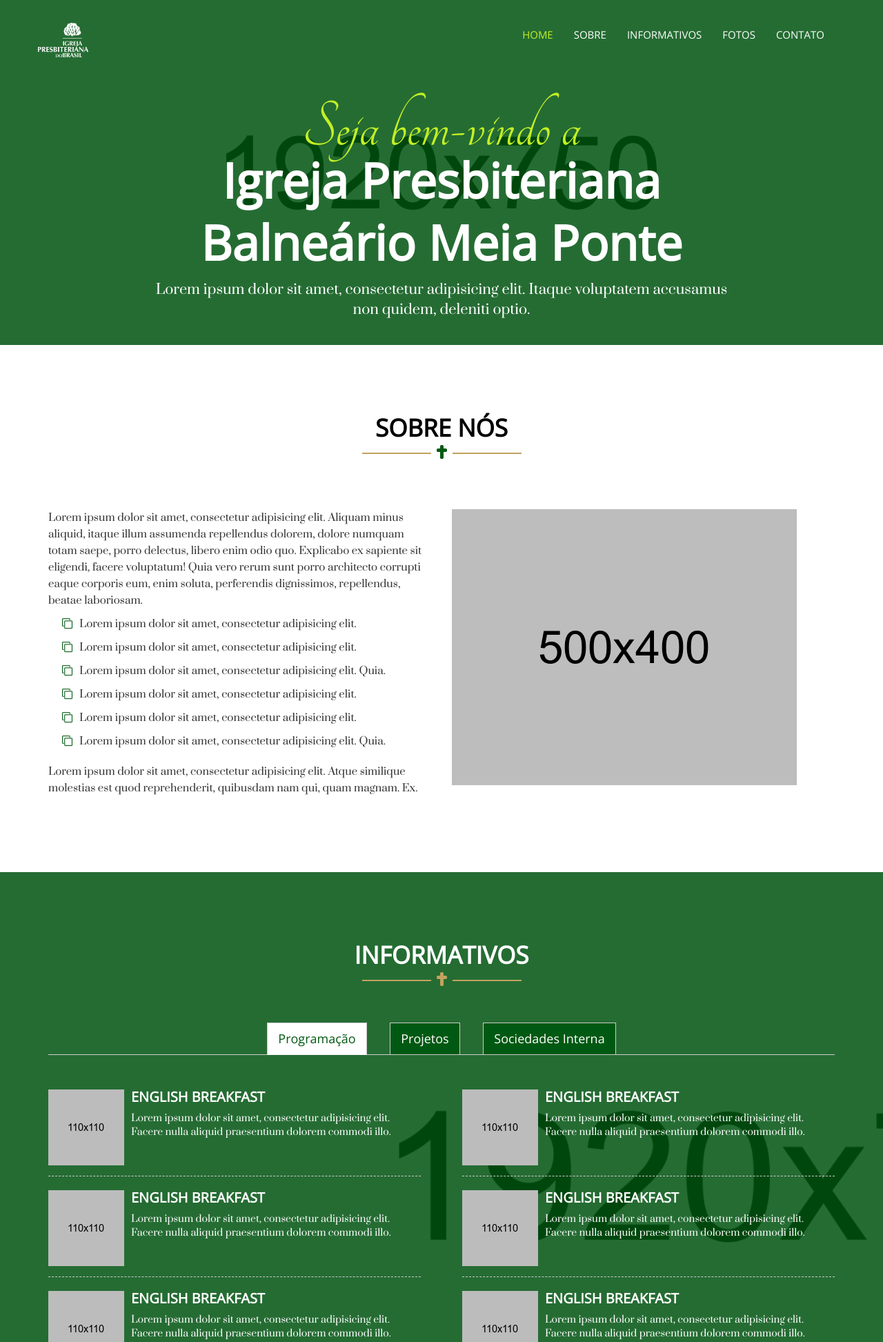
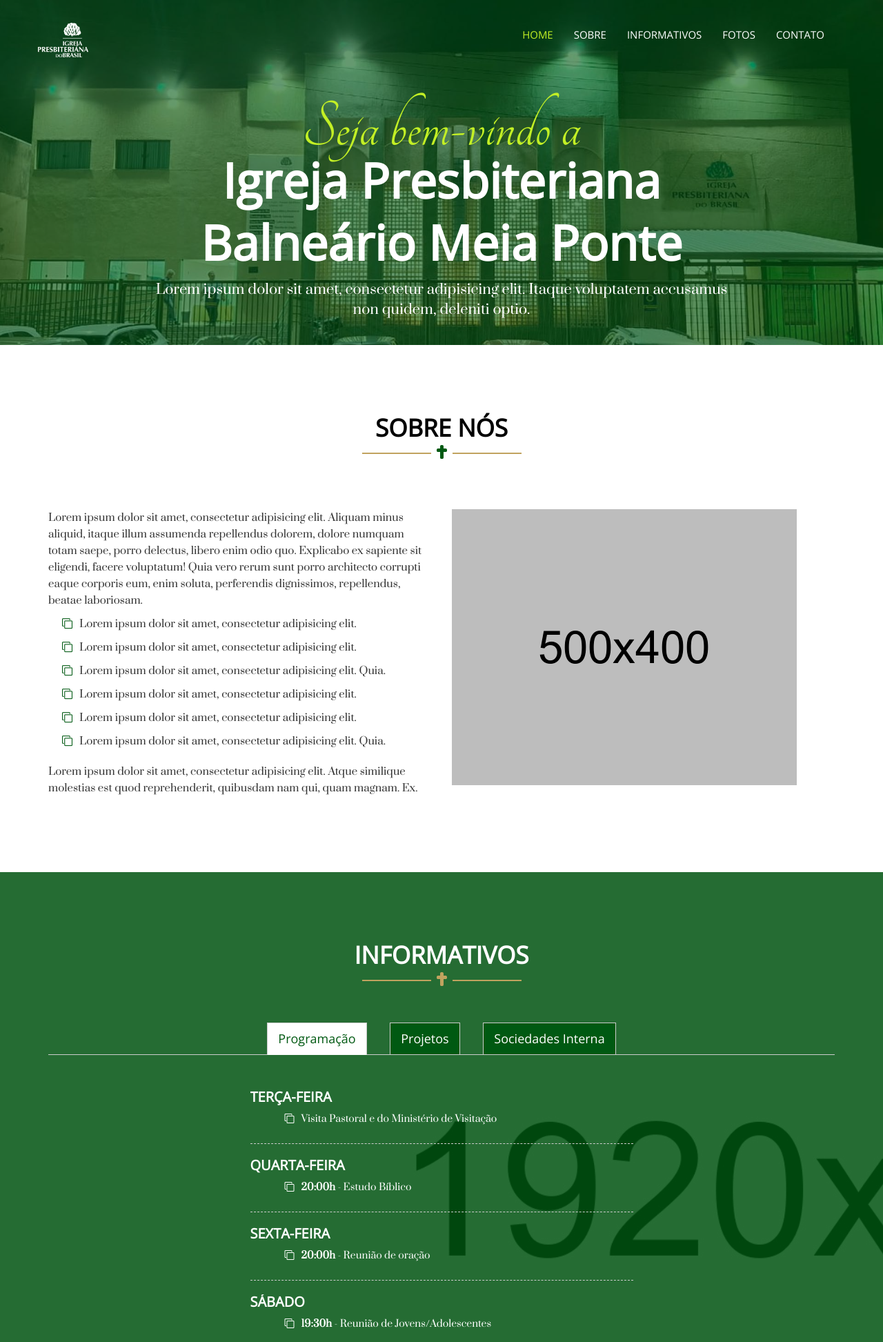
Before and after one commit to AlexandreDamaso/site-igreja-ipbmp, a PHP site: page / in a window 1280 px wide. Shown: the top 1945 px of the page at 69% size. Run offline with PHP 8.4, Linux system fonts and the light colour scheme.

Commit message:
update Informativo

```diff
--- a/index.php
+++ b/index.php
@@ -264,7 +264,7 @@
                      </div>
                      <div class="mu-restaurant-menu-content">
                         <ul class="nav nav-tabs mu-restaurant-menu">
-                           <li class="active"><a href="#breakfast" data-toggle="tab">Programação</a></li>
+                           <li class="active"><a href="#programacao" data-toggle="tab">Programação</a></li>
                            <!-- <li><a href="#meals" data-toggle="tab">Eventos</a></li> -->
                            <li><a href="#snacks" data-toggle="tab">Projetos</a></li>
                            <li><a href="#desserts" data-toggle="tab">Sociedades Interna</a></li>
@@ -273,7 +273,7 @@
 
                         <!-- Tab panes -->
                         <div class="tab-content">
-                           <div class="tab-pane fade in active" id="breakfast">
+                           <div class="tab-pane fade in active" id="programacao">
                               <div class="mu-tab-content-area">
                                  <div class="row">
                                     <div class="col-md-6">
@@ -281,85 +281,67 @@
                                           <ul class="mu-menu-item-nav">
                                              <li>
                                                 <div class="media">
-                                                   <div class="media-left">
+                                                   <!-- <div class="media-left">
                                                       <a href="#">
                                                          <img class="media-object" src="./src/img/menu/item-1.jpg" alt="img">
                                                       </a>
-                                                   </div>
+                                                   </div> -->
                                                    <div class="media-body">
-                                                      <h4 class="media-heading">ENGLISH BREAKFAST</h4>
-                                                      <p>Lorem ipsum dolor sit amet, consectetur adipisicing elit. Facere nulla aliquid praesentium dolorem commodi illo.</p>
+                                                      <h4 class="media-heading">TERÇA-FEIRA</h4>
+                                                      <p>Visita Pastoral e do Ministério de Visitação</p>
                                                    </div>
                                                 </div>
                                              </li>
                                              <li>
                                                 <div class="media">
-                                                   <div class="media-left">
+                                                   <!-- <div class="media-left">
                                                       <a href="#">
                                                          <img class="media-object" src="./src/img/menu/item-2.jpg" alt="img">
                                                       </a>
-                                                   </div>
+                                                   </div> -->
                                                    <div class="media-body">
-                                                      <h4 class="media-heading">ENGLISH BREAKFAST</h4>
-                                                      <p>Lorem ipsum dolor sit amet, consectetur adipisicing elit. Facere nulla aliquid praesentium dolorem commodi illo.</p>
+                                                      <h4 class="media-heading">QUARTA-FEIRA</h4>
+                                                      <p><span>20:00h</span> - Estudo Bíblico</p>
                                                    </div>
                                                 </div>
                                              </li>
                                              <li>
                                                 <div class="media">
-                                                   <div class="media-left">
+                                                   <!-- <div class="media-left">
                                                       <a href="#">
-                                                         <img class="media-object" src="./src/img/menu/item-1.jpg" alt="img">
+                                                         <img class="media-object" src="./src/img/menu/item-2.jpg" alt="img">
                                                       </a>
-                                                   </div>
+                                                   </div> -->
                                                    <div class="media-body">
-                                                      <h4 class="media-heading">ENGLISH BREAKFAST</h4>
-                                                      <p>Lorem ipsum dolor sit amet, consectetur adipisicing elit. Facere nulla aliquid praesentium dolorem commodi illo.</p>
-                                                   </div>
-                                                </div>
-                                             </li>
-                                          </ul>
-                                       </div>
-                                    </div>
-                                    <div class="col-md-6">
-                                       <div class="mu-tab-content-right">
-                                          <ul class="mu-menu-item-nav">
-                                             <li>
-                                                <div class="media">
-                                                   <div class="media-left">
-                                                      <a href="#">
-                                                         <img class="media-object" src="./src/img/menu/item-1.jpg" alt="img">
-                                                      </a>
-                                                   </div>
-                                                   <div class="media-body">
-                                                      <h4 class="media-heading">ENGLISH BREAKFAST</h4>
-                                                      <p>Lorem ipsum dolor sit amet, consectetur adipisicing elit. Facere nulla aliquid praesentium dolorem commodi illo.</p>
+                                                      <h4 class="media-heading">SEXTA-FEIRA</h4>
+                                                      <p><span>20:00h</span> - Reunião de oração</p>
                                                    </div>
                                                 </div>
                                              </li>
                                              <li>
                                                 <div class="media">
-                                                   <div class="media-left">
+                                                   <!-- <div class="media-left">
                                                       <a href="#">
                                                          <img class="media-object" src="./src/img/menu/item-2.jpg" alt="img">
                                                       </a>
-                                                   </div>
+                                                   </div> -->
                                                    <div class="media-body">
-                                                      <h4 class="media-heading">ENGLISH BREAKFAST</h4>
-                                                      <p>Lorem ipsum dolor sit amet, consectetur adipisicing elit. Facere nulla aliquid praesentium dolorem commodi illo.</p>
+                                                      <h4 class="media-heading">SÁBADO</h4>
+                                                      <p><span>19:30h</span> - Reunião de Jovens/Adolescentes</p>
                                                    </div>
                                                 </div>
                                              </li>
                                              <li>
                                                 <div class="media">
-                                                   <div class="media-left">
+                                                   <!-- <div class="media-left">
                                                       <a href="#">
-                                                         <img class="media-object" src="./src/img/menu/item-1.jpg" alt="img">
+                                                         <img class="media-object" src="./src/img/menu/item-2.jpg" alt="img">
                                                       </a>
-                                                   </div>
+                                                   </div> -->
                                                    <div class="media-body">
-                                                      <h4 class="media-heading">ENGLISH BREAKFAST</h4>
-                                                      <p>Lorem ipsum dolor sit amet, consectetur adipisicing elit. Facere nulla aliquid praesentium dolorem commodi illo.</p>
+                                                      <h4 class="media-heading">DOMINGO</h4>
+                                                      <p><span>09:00h</span> - Escola Bíblica Dominical</p>
+                                                      <p><span>19:00h</span> - Culto de Louvor e Adoração</p>
                                                    </div>
                                                 </div>
                                              </li>
@@ -854,11 +836,11 @@
                         <!-- Start gallery menu -->
                         <ul>
                            <!-- <li class="filter active" data-filter="all">ALL</li> -->
-                           <li class="filter active" data-filter=".igreja">IGREJA</li>
-                           <li class="filter" data-filter=".drink">EBD</li>
-                           <li class="filter" data-filter=".dinner">ENCONTROS</li>
+                           <li class="filter active" data-filter=".igreja">A IGREJA</li>
+                           <li class="filter" data-filter=".encontros">ENCONTROS</li>
                            <li class="filter" data-filter=".dessert">EVANGELISMO</li>
-                           <li class="filter" data-filter=".restaurant">EBF</li>
+                           <li class="filter" data-filter=".restaurant">E.B.F.</li>
+                           <!-- <li class="filter" data-filter=".drink">E.BD</li> -->
                         </ul>
                      </div>
                      <!-- Start gallery image -->
@@ -878,7 +860,7 @@
                         </div>
                         <!-- End single gallery image -->
                         <!-- start single gallery image -->
-                        <div class="mu-single-gallery col-md-4 mix drink">
+                        <div class="mu-single-gallery col-md-4 mix igreja">
                            <div class="mu-single-gallery-item">
                               <figure class="mu-single-gallery-img">
                                  <a href="#"><img alt="img" src="./src/img/gallery/small/2.jpg"></a>
@@ -892,7 +874,7 @@
                         </div>
                         <!-- End single gallery image -->
                         <!-- start single gallery image -->
-                        <div class="mu-single-gallery col-md-4 mix restaurant">
+                        <div class="mu-single-gallery col-md-4 mix igreja">
                            <div class="mu-single-gallery-item">
                               <figure class="mu-single-gallery-img">
                                  <a href="#"><img alt="img" src="./src/img/gallery/small/3.jpg"></a>
@@ -906,7 +888,7 @@
                         </div>
                         <!-- End single gallery image -->
                         <!-- start single gallery image -->
-                        <div class="mu-single-gallery col-md-4 mix dinner">
+                        <div class="mu-single-gallery col-md-4 mix igreja">
                            <div class="mu-single-gallery-item">
                               <figure class="mu-single-gallery-img">
                                  <a href="#"><img alt="img" src="./src/img/gallery/small/4.jpg"></a>
@@ -920,7 +902,7 @@
                         </div>
                         <!-- End single gallery image -->
                         <!-- start single gallery image -->
-                        <div class="mu-single-gallery col-md-4 mix dinner">
+                        <div class="mu-single-gallery col-md-4 mix igreja">
                            <div class="mu-single-gallery-item">
                               <figure class="mu-single-gallery-img">
                                  <a href="#"><img alt="img" src="./src/img/gallery/small/5.jpg"></a>
@@ -934,7 +916,7 @@
                         </div>
                         <!-- End single gallery image -->
                         <!-- start single gallery image -->
-                        <div class="mu-single-gallery col-md-4 mix igreja">
+                        <div class="mu-single-gallery col-md-4 mix encontros">
                            <div class="mu-single-gallery-item">
                               <figure class="mu-single-gallery-img">
                                  <a href="#"><img alt="img" src="./src/img/gallery/small/6.jpg"></a>
--- a/style.css
+++ b/style.css
@@ -341,7 +341,7 @@
 }
 
 #mu-slider .mu-slider-area .mu-top-slider .mu-top-slider-single:after {
-   background-color: rgba(0, 89, 18, 0.8);
+   background-color: rgba(0, 89, 18, 0.6);
    bottom: 0;
    content: "";
    left: 0;
@@ -628,7 +628,7 @@
 #mu-restaurant-menu .mu-restaurant-menu-overlay {
    background-color: rgba(0, 89, 18, 0.8);
    display: inline;
-   padding: 100px 0;
+   padding: 100px 0 50px 0;
    float: left;
    width: 100%;
 }
@@ -684,11 +684,27 @@
    padding: 50px 0;
 }
 
+#mu-restaurant-menu .mu-restaurant-menu-area .mu-restaurant-menu-content .mu-tab-content-area .row {
+   display: flex;
+   justify-content: center;
+   align-items: center;
+}
+
+#mu-restaurant-menu .mu-restaurant-menu-area .mu-restaurant-menu-content #programacao p::before {
+   content: "\f24d";
+   font-family: fontAwesome;
+   margin-left: 50px;
+   margin-right: 10px;
+}
+#mu-restaurant-menu .mu-restaurant-menu-area .mu-restaurant-menu-content #programacao span {
+   font-weight: 700;
+}
+
 #mu-restaurant-menu .mu-restaurant-menu-area .mu-restaurant-menu-content .mu-tab-content-area .mu-tab-content-left {
-   display: inline;
+   /* display: inline;
    float: left;
    padding-right: 15px;
-   width: 100%;
+   width: 100%; */
 }
 
 #mu-restaurant-menu .mu-restaurant-menu-area .mu-restaurant-menu-content .mu-tab-content-area .mu-tab-content-right {
```
Also changed, not shown: src/img/gallery/big/1.jpg, src/img/gallery/big/2.jpg, src/img/gallery/big/3.jpg, src/img/gallery/big/4.jpg, src/img/gallery/big/5.jpg, src/img/gallery/small/1.jpg, src/img/gallery/small/2.jpg, src/img/gallery/small/3.jpg, src/img/gallery/small/4.jpg, src/img/gallery/small/5.jpg, src/img/slider/1.jpg.
